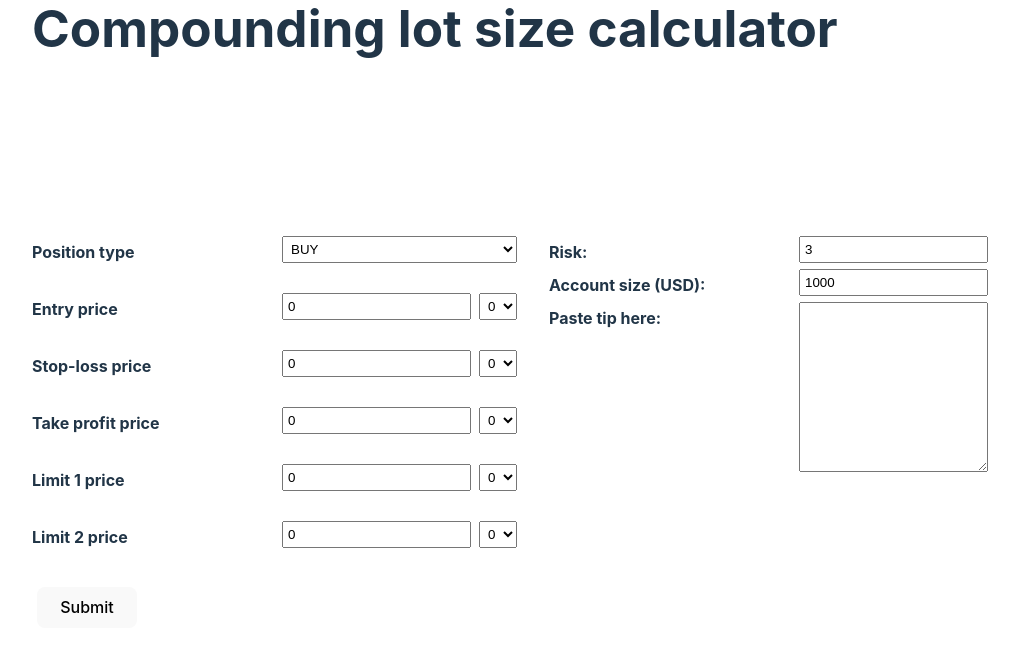
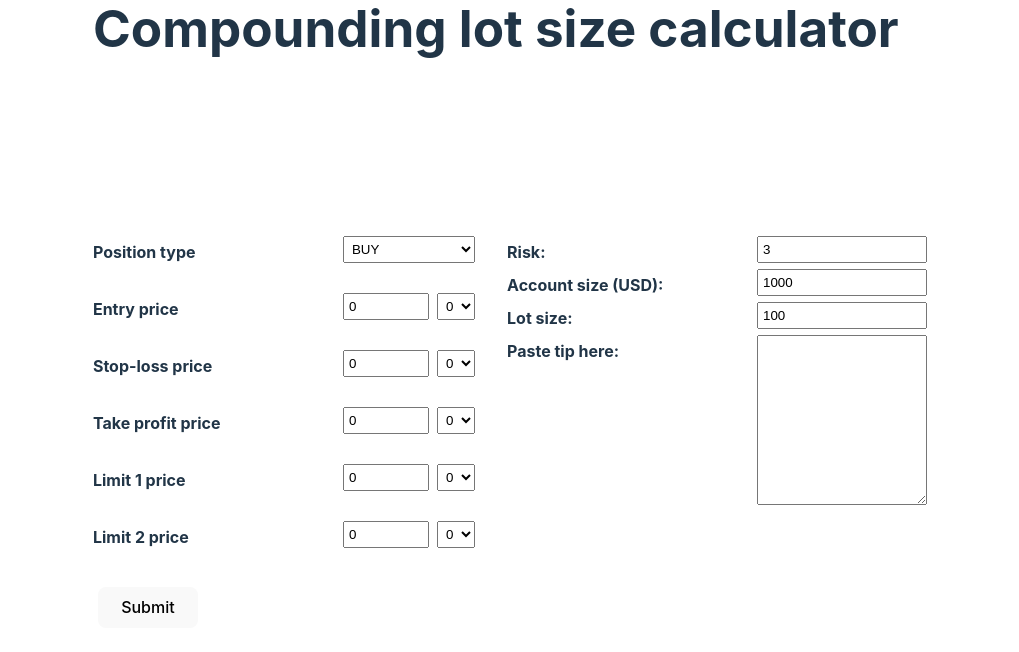
Before and after one commit to fivethreeo/calculate-compounding, a React (Vite) app: page / in a window 1280 px wide. Shown: the top 652 px of the page, without its empty margins (126-1145 px from the left). Built offline with nearby package versions, Linux system fonts and the light colour scheme.

Commit message:
Prettier

```diff
--- a/src/App.css
+++ b/src/App.css
@@ -403,3 +403,5 @@ button {
   height: 10rem;
   width: 10rem;
 }
+
+.smallinput { width: 10ch;}
--- a/src/App.tsx
+++ b/src/App.tsx
@@ -23,6 +23,7 @@ type tipPrices = {
 type appState = {
   accountSize: Decimal;
   risk: number;
+  lotSize: number,
   prices: tipPrices;
   positionType: string;
   pricesSet: boolean;
@@ -77,6 +78,8 @@ const appReducer = (state: appState, action: appAction): appState => {
       }
       case action.type == "positionType":
         return { ...state, positionType: action.payload };
+      case action.type == "lotSize":
+        return { ...state, lotSize: parseInt(action.payload) };
 
 
   }
@@ -85,6 +88,7 @@ const appReducer = (state: appState, action: appAction): appState => {
 
 function App() {
   const accountSizeId = useId();
+  const lotSizeId = useId();
   const tipTextAreaId = useId();
   const positionTypeSelectId = useId();
   const entrySelectId = useId();
@@ -96,6 +100,7 @@ function App() {
   const [state, dispatch] = useReducer(appReducer, {
     accountSize: new Decimal(0),
     risk: 3,
+    lotSize: 100,
     prices: {
       entry: new Decimal(0),
       stopLoss: new Decimal(0),
@@ -154,7 +159,7 @@ function App() {
                     <label htmlFor="{entrySelectId1}">Entry price</label>
 
                     <input
-                      className="input-control"
+                      className="input-control smallinput"
                       id="{entrySelectId}1"
                       value={state.prices.entry.toString()}
                       onChange={(e) =>
@@ -177,7 +182,7 @@ function App() {
                     <label htmlFor="{slSelectId}1">Stop-loss price</label>
 
                     <input
-                      className="input-control"
+                      className="input-control smallinput"
                       id="{slSelectId}1"
                       name="sl"
                       value={state.prices.stopLoss.toString()}
@@ -201,7 +206,7 @@ function App() {
                     <label htmlFor="{tpSelectId}1">Take profit price</label>
 
                     <input
-                      className="input-control"
+                      className="input-control smallinput"
                       id="{tpSelectId}1"
                       name="tp"
                       value={state.prices.takeProfit.toString()}
@@ -231,7 +236,7 @@ function App() {
                     <label htmlFor="{limit1SelectId}1">Limit 1 price</label>
 
                     <input
-                      className="input-control"
+                      className="input-control smallinput"
                       id="{limit1SelectId}1"
                       name="l1"
                       value={state.prices.order1.toString()}
@@ -255,7 +260,7 @@ function App() {
                     <label htmlFor="{limit2SelectId}1">Limit 2 price</label>
 
                     <input
-                      className="input-control"
+                      className="input-control smallinput"
                       id="{limit2SelectId}1"
                       name="l2"
                       value={state.prices.order2.toString()}
@@ -286,7 +291,7 @@ function App() {
                 <label htmlFor={riskInputId}>Risk:</label>
                 <input
                   defaultValue={risk}
-                  className="input-control"
+                  className="input-control smallinput"
                   id={riskInputId}
                   name="risk"
                   onChange={(e) =>
@@ -298,11 +303,23 @@ function App() {
                 <label htmlFor={accountSizeId}>Account size (USD):</label>
                 <input
                   defaultValue={accountSize}
-                  className="input-control"
+                  className="input-control smallinput"
                   id={accountSizeId}
                   name="as"
                   onChange={(e) =>
                     dispatch({ type: "accountSize", payload: e.target.value })
+                  }
+                />
+              </div>
+              <div className="form-group">
+                <label htmlFor={lotSizeId}>Lot size:</label>
+                <input
+                  value={state.lotSize}
+                  className="input-control smallinput"
+                  id={lotSizeId}
+                  name="as"
+                  onChange={(e) =>
+                    dispatch({ type: "lotSize", payload: e.target.value })
                   }
                 />
               </div>
```
